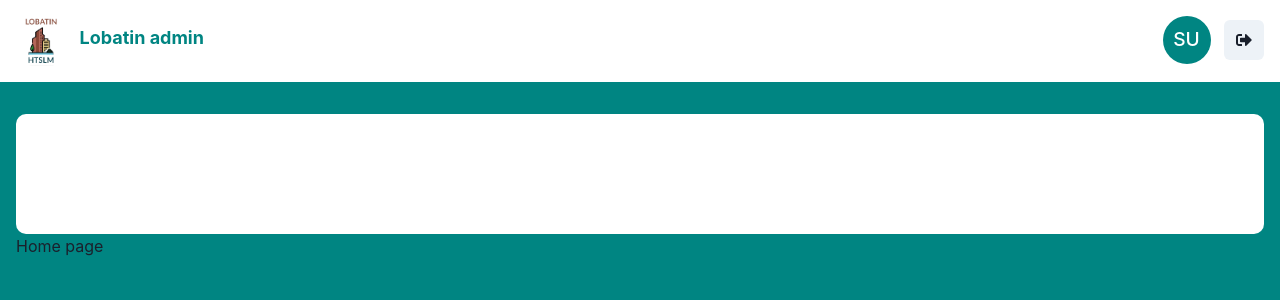
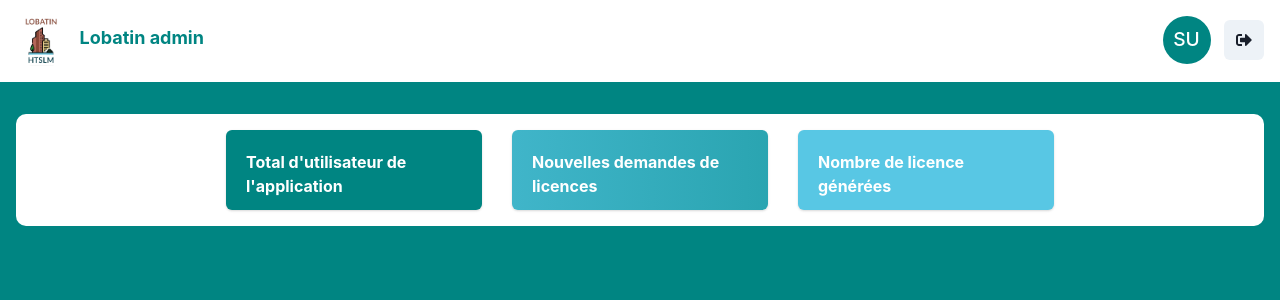
Before and after one commit to Essimbi/lobatin-admin, a React (Create React App) app: page /home in a window 1280 px wide. Shown: the top 300 px of the page. Built offline with nearby package versions, Linux system fonts and the light colour scheme; sample sign-in values are in the browser's storage.

Commit message:
Mise à jour de la home page et ajout des composant CardElement, TotalUser et TotalD

```diff
--- a/src/Pages/Home/index.jsx
+++ b/src/Pages/Home/index.jsx
@@ -1,15 +1,27 @@
 import Nav from "../../components/Nav"
-import { Box, Container } from "@chakra-ui/react"
+import { Box, Container, Wrap, WrapItem, Center } from "@chakra-ui/react"
+import CardElement from '../../components/CardElement'
+import TotalUser from "../../components/TotalUser"
+import TotalD from "../../components/TotalD"
 const Home = () => {
     return (
         <>
             <Box bg='#008582' h='100vh'>
                 <Nav/>
                 <Container maxW='container.xl' mt={4} p={4}>
-                    <Box bg="white" w='100%' h='15vh' rounded={10}>
-
+                    <Box bg="white" w='100%' rounded={10} p={4}>
+                        <Wrap spacing='30px' justify='center'>
+                            <WrapItem>
+                                <TotalUser />
+                            </WrapItem>
+                            <WrapItem>
+                                <TotalD />
+                            </WrapItem>
+                            <WrapItem>
+                                <CardElement />
+                            </WrapItem>
+                        </Wrap>
                     </Box>
-                    <h1>Home page</h1>
                 </Container>
             </Box>
         </>
--- a/src/Pages/Login/index.jsx
+++ b/src/Pages/Login/index.jsx
@@ -46,7 +46,7 @@ const Login = () => {
         headers: { 'Content-Type': 'application/json' },
         body: JSON.stringify({ email: email, password: password }),
       });
-      if (response.success == false) {
+      if (response.success === false) {
         throw new Error("Erreur d'authentification");
       }
       const datas = await response.json();
--- /dev/null
+++ b/src/components/CardElement/index.jsx
@@ -0,0 +1,19 @@
+import { Card, CardBody } from '@chakra-ui/react'
+const CardElement = () => {
+  return (
+    <>
+      <Card
+        w="20vw"
+        h="10vh"
+        bg='#58c7e4'
+        color='white'
+      >
+        <CardBody>
+          <h4><b>Nombre de licence générées</b></h4>
+        </CardBody>
+      </Card>
+    </>
+  )
+}
+
+export default CardElement
--- /dev/null
+++ b/src/components/TotalD/index.jsx
@@ -0,0 +1,28 @@
+import { Card, CardBody } from '@chakra-ui/react'
+const TotalD = () => {
+  return (
+    <>
+      <Card
+        w="20vw"
+        h="10vh"
+        sx={{
+          background: 'linear-gradient(270deg, #008582, #58c7e4)',
+          backgroundSize: '400% 400%',
+          animation: 'gradientAnimation 8s ease infinite',
+          '@keyframes gradientAnimation': {
+            '0%': { backgroundPosition: '0% 50%' },
+            '50%': { backgroundPosition: '100% 50%' },
+            '100%': { backgroundPosition: '0% 50%' },
+          },
+        }}
+        color='white'
+      >
+        <CardBody>
+        <h4><b>Nouvelles demandes de licences</b></h4>
+        </CardBody>
+      </Card>
+    </>
+  )
+}
+
+export default TotalD
--- /dev/null
+++ b/src/components/TotalUser/index.jsx
@@ -0,0 +1,19 @@
+import { Card, CardBody } from '@chakra-ui/react'
+const TotalUser = () => {
+  return (
+    <>
+      <Card
+        w="20vw"
+        h="10vh"
+        bg="#008582"
+        color='white'
+      >
+        <CardBody>
+            <h4><b>Total d'utilisateur de l'application</b></h4>
+        </CardBody>
+      </Card>
+    </>
+  )
+}
+
+export default TotalUser
```
